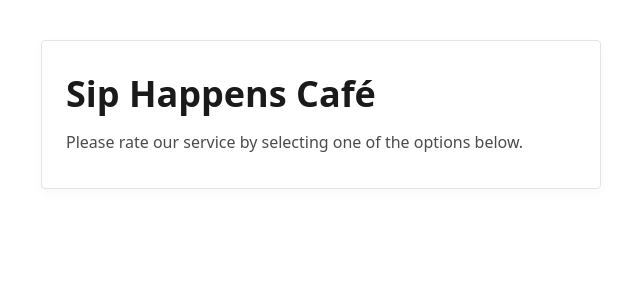
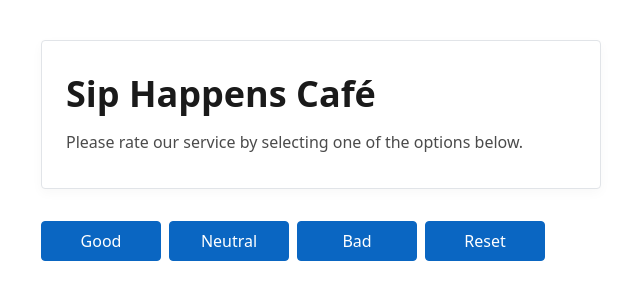
Before and after one commit to DimaM83/02-react-cafe, a React (Vite) app: page / in a window 1280 px wide. Shown: the top 300 px of the page, without its empty margins (319-959 px from the left). Built offline with nearby package versions, Linux system fonts and the light colour scheme.

Commit message:
add VoteOptions

```diff
--- a/src/components/App/App.tsx
+++ b/src/components/App/App.tsx
@@ -1,42 +1,7 @@
-// import styles from './App.module.css';
-// import CafeInfo from '../CafeInfo/CafeInfo';
-// import { Votes, VoteType } from '../../types/votes';
-// import { useState } from 'react';
-
-
-// export default function App() {
-//     const [votes, setVotes] = useState<Votes>({
-//         good: number;
-//         neutral: number;
-//         bad: number;
-//     });
-
-//     const handleVote = (type: VoteTupe) => {
-//         setVotes(prev => ({
-//             ...prev,
-//             [type]: prev[type] + 1,
-//         }));
-//     };
-
-//     const resetVotes = () => {
-//         setVotes({
-//             good: number;
-//             neutral: number;
-//             bad: number;
-//         });
-//     };
-//     return <div className={styles.app}>
-//         <CafeInfo />
-//     </div>;
-// }
-
-
-
-
-
 import React, { useState } from 'react';
 import styles from './App.module.css';
 import CafeInfo from '../CafeInfo/CafeInfo';
+import VoteOptions from '../VoteOptions/VoteOptions';
 import type { Votes, VoteType } from '../../types/votes';
 
 export default function App() {
@@ -60,6 +25,7 @@ export default function App() {
     return (
         <div className={styles.app}>
             <CafeInfo />
+            <VoteOptions onVote={handleVote} onReset={resetVotes} canReset={true} />
         </div>
     );
 }
--- a/src/components/VoteOptions/VoteOptions.module.css
+++ b/src/components/VoteOptions/VoteOptions.module.css
@@ -0,0 +1,33 @@
+.container {
+    display: flex;
+    gap: 8px;
+    flex-wrap: wrap;
+}
+
+.button {
+    padding: 10px 22px;
+    background-color: #0a66c2;
+    color: #fff;
+    border: 1px solid #0a66c2;
+    border-radius: 4px;
+    font-size: 16px;
+    font-weight: 500;
+    cursor: pointer;
+    transition: background-color 0.2s ease, border-color 0.2s ease;
+    min-width: 120px;
+}
+
+.button:hover {
+    background-color: #004182;
+    border-color: #003060;
+}
+
+.reset {
+    background-color: #dc3545;
+    border-color: #dc3545;
+}
+
+.reset:hover {
+    background-color: #bb2d3b;
+    border-color: #b02a37;
+}
--- a/src/components/VoteOptions/VoteOptions.tsx
+++ b/src/components/VoteOptions/VoteOptions.tsx
@@ -0,0 +1,29 @@
+import styles from './VoteOptions.module.css';
+import type { VoteType } from '../../types/votes';
+
+interface VoteOptionsProps {
+    onVote: (type: VoteType) => void;
+    onReset: () => void;
+    canReset: boolean;
+}
+
+export default function VoteOptions({ onVote, onReset, canReset }: VoteOptionsProps) {
+    return (
+        <div className={styles.container}>
+            <button className={styles.button} onClick={() => onVote('good')}>
+                Good
+            </button>
+            <button className={styles.button} onClick={() => onVote('neutral')}>
+                Neutral
+            </button>
+            <button className={styles.button} onClick={() => onVote('bad')}>
+                Bad
+            </button>
+            {canReset && (
+                <button className={styles.button} onClick={onReset}>
+                    Reset
+                </button>
+            )}
+        </div>
+    );
+}
```
